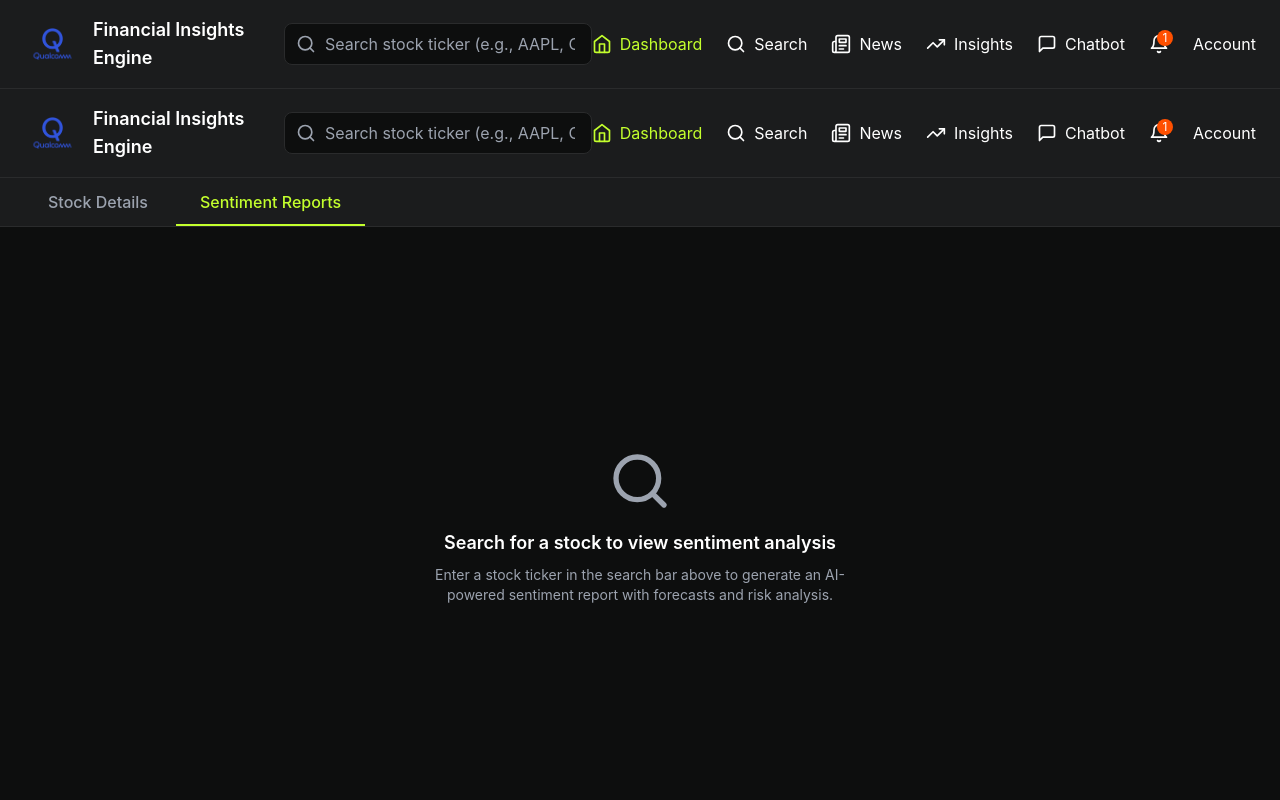
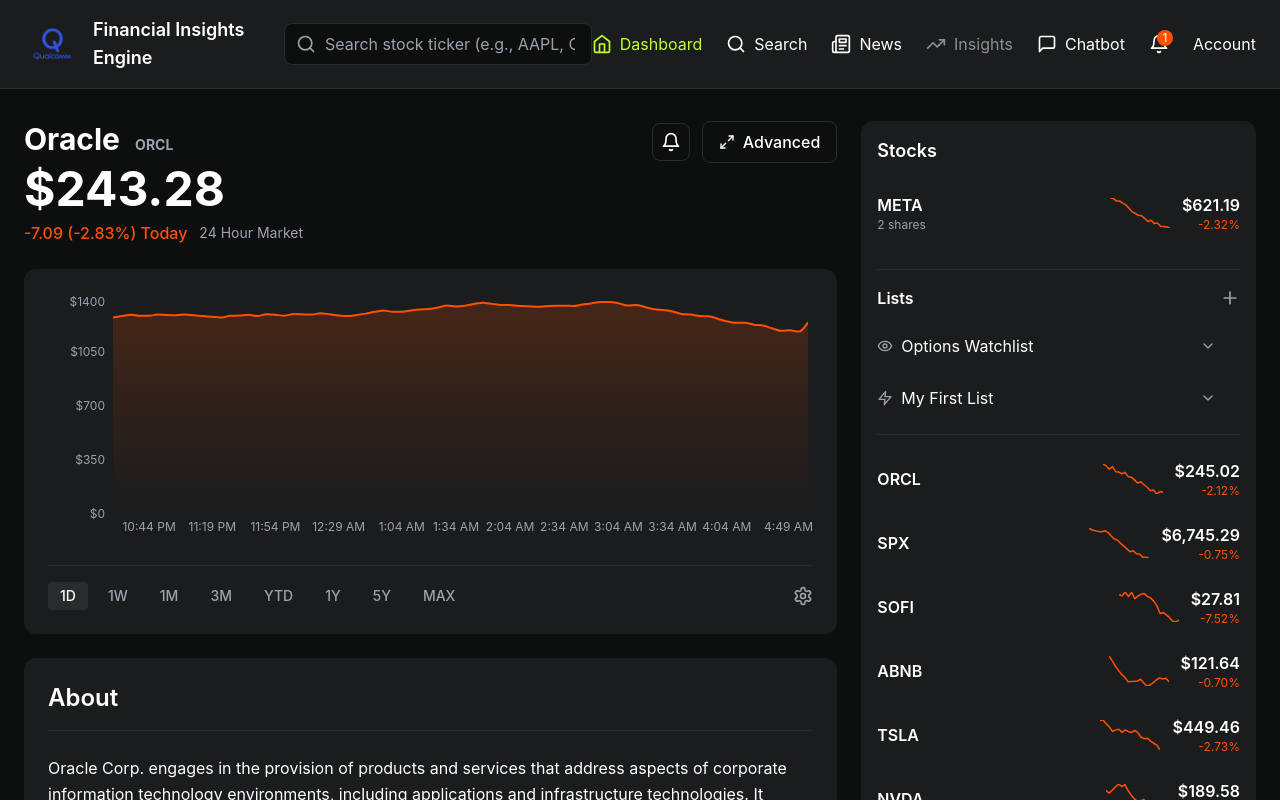
Before and after one commit to ekagra1602/Financial-AI-insights-engine, a React (Vite) app in the folder Frontend/: page / in a window 1280 px wide. Shown: the top 800 px of the page. Built offline with nearby package versions, Linux system fonts and the light colour scheme.

Commit message:
temporary commit before rebase

```diff
--- a/Frontend/src/App.tsx
+++ b/Frontend/src/App.tsx
@@ -1,5 +1,3 @@
-import { useState } from 'react';
-import Header from './components/Header';
 import StockDetailHeader from './components/StockDetailHeader';
 import PortfolioChart from './components/PortfolioChart';
 import StockWatchlist from './components/StockWatchlist';
@@ -8,64 +6,11 @@
 import RelatedLists from './components/RelatedLists';
 import NewsSection from './components/NewsSection';
 import TradingTrends from './components/TradingTrends';
-import SentimentContainer from './components/SentimentContainer';
 import { featuredStock, stockNewsArticles, tradingTrendsData } from './data/demoData';
 
-type Page = 'stock-detail' | 'sentiment-reports';
-
 function App() {
-  const [currentPage, setCurrentPage] = useState<Page>('sentiment-reports');
-  const [searchedTicker, setSearchedTicker] = useState<string | null>(null);
-
-  const handleSearch = (ticker: string) => {
-    setSearchedTicker(ticker);
-    // Automatically switch to sentiment reports page when searching
-    setCurrentPage('sentiment-reports');
-  };
-
   return (
-    <div className="min-h-screen bg-background">
-      <Header onSearch={handleSearch} />
-
-      {/* Page Navigation */}
-      <div className="bg-surface border-b border-border">
-        <div className="max-w-[1920px] mx-auto px-6">
-          <div className="flex gap-1">
-            <button
-              onClick={() => setCurrentPage('stock-detail')}
-              className={`px-6 py-3 font-medium transition-colors relative ${
-                currentPage === 'stock-detail'
-                  ? 'text-primary'
-                  : 'text-text-secondary hover:text-text-primary'
-              }`}
-            >
-              Stock Details
-              {currentPage === 'stock-detail' && (
-                <div className="absolute bottom-0 left-0 right-0 h-0.5 bg-primary" />
-              )}
-            </button>
-            <button
-              onClick={() => setCurrentPage('sentiment-reports')}
-              className={`px-6 py-3 font-medium transition-colors relative ${
-                currentPage === 'sentiment-reports'
-                  ? 'text-primary'
-                  : 'text-text-secondary hover:text-text-primary'
-              }`}
-            >
-              Sentiment Reports
-              {currentPage === 'sentiment-reports' && (
-                <div className="absolute bottom-0 left-0 right-0 h-0.5 bg-primary" />
-              )}
-            </button>
-          </div>
-        </div>
-      </div>
-
-      {/* Page Content */}
-      {currentPage === 'sentiment-reports' ? (
-        <SentimentContainer ticker={searchedTicker} />
-      ) : (
-        <main className="max-w-[1920px] mx-auto px-6 py-8">
+    <div className="max-w-[1920px] mx-auto px-6 py-8">
       <div className="grid grid-cols-1 lg:grid-cols-3 gap-6">
         {/* Main Content - Stock Detail */}
         <div className="lg:col-span-2 space-y-6">
@@ -105,8 +50,6 @@
           </div>
         </div>
       </div>
-        </main>
-      )}
     </div>
   );
 }
--- a/Frontend/src/components/Header.tsx
+++ b/Frontend/src/components/Header.tsx
@@ -1,5 +1,5 @@
 import React, { useState } from 'react';
-import { Link, useLocation } from 'react-router-dom';
+import { Link, useLocation, useNavigate } from 'react-router-dom';
 import { Search, Bell, MessageSquare, TrendingUp, Home, Newspaper } from 'lucide-react';
 
 interface HeaderProps {
@@ -8,13 +8,24 @@
 
 const Header: React.FC<HeaderProps> = ({ onSearch }) => {
   const location = useLocation();
+  const navigate = useNavigate();
   const [searchInput, setSearchInput] = useState('');
 
   const handleSubmit = (e: React.FormEvent) => {
     e.preventDefault();
-    if (searchInput.trim() && onSearch) {
-      onSearch(searchInput.trim().toUpperCase());
+    // Don't navigate automatically - user clicks Insights button to view report
+  };
+
+  const handleInsightsClick = (e: React.MouseEvent) => {
+    e.preventDefault();
+    if (searchInput.trim()) {
+      const ticker = searchInput.trim().toUpperCase();
+      navigate(`/sentiment-reports?ticker=${ticker}`);
       setSearchInput('');
+      // Also call onSearch callback if provided (for backward compatibility)
+      if (onSearch) {
+        onSearch(ticker);
+      }
     }
   };
 
@@ -76,13 +87,15 @@
               <span>News</span>
             </Link>
 
-            <Link
-              to="#"
-              className="flex items-center gap-2 text-text-primary hover:text-primary transition-colors"
+            <button
+              onClick={handleInsightsClick}
+              className={`flex items-center gap-2 bg-transparent border-none p-0 font-inherit cursor-pointer ${location.pathname.includes('/sentiment-reports') ? 'text-primary' : 'text-text-primary'} hover:text-primary transition-colors ${!searchInput.trim() ? 'opacity-50 cursor-not-allowed' : ''}`}
+              disabled={!searchInput.trim()}
+              title={!searchInput.trim() ? 'Enter a stock ticker first' : 'View sentiment analysis'}
             >
               <TrendingUp className="w-5 h-5" />
               <span>Insights</span>
-            </Link>
+            </button>
 
             <Link
               to="/chatbot"
--- a/Frontend/src/components/StockDetailHeader.tsx
+++ b/Frontend/src/components/StockDetailHeader.tsx
@@ -10,6 +10,7 @@
 }
 
 const StockDetailHeader: React.FC<StockDetailHeaderProps> = ({
+  symbol,
   companyName,
   price,
   change,
--- /dev/null
+++ b/Frontend/src/pages/SentimentPage.tsx
@@ -0,0 +1,19 @@
+import { useState, useEffect } from 'react';
+import { useSearchParams } from 'react-router-dom';
+import SentimentContainer from '../components/SentimentContainer';
+
+const SentimentPage = () => {
+  const [searchParams] = useSearchParams();
+  const [ticker, setTicker] = useState<string | null>(null);
+
+  useEffect(() => {
+    const tickerParam = searchParams.get('ticker');
+    if (tickerParam) {
+      setTicker(tickerParam.toUpperCase());
+    }
+  }, [searchParams]);
+
+  return <SentimentContainer ticker={ticker} />;
+};
+
+export default SentimentPage;
--- a/Frontend/src/router.tsx
+++ b/Frontend/src/router.tsx
@@ -5,6 +5,7 @@
 import { ChatbotPage } from './pages/ChatbotPage';
 import { RootLayout } from './layouts/RootLayout';
 import WebSearch from './components/WebSearch';
+import SentimentPage from './pages/SentimentPage';
 
 // Create the router with routes
 const router = createBrowserRouter([
@@ -31,6 +32,10 @@
       {
         path: '/news/:ticker',
         element: <NewsPage />
+      },
+      {
+        path: '/sentiment-reports',
+        element: <SentimentPage />
       }
     ]
   }
```
Lines whose indentation alone changed are shown as unchanged.
